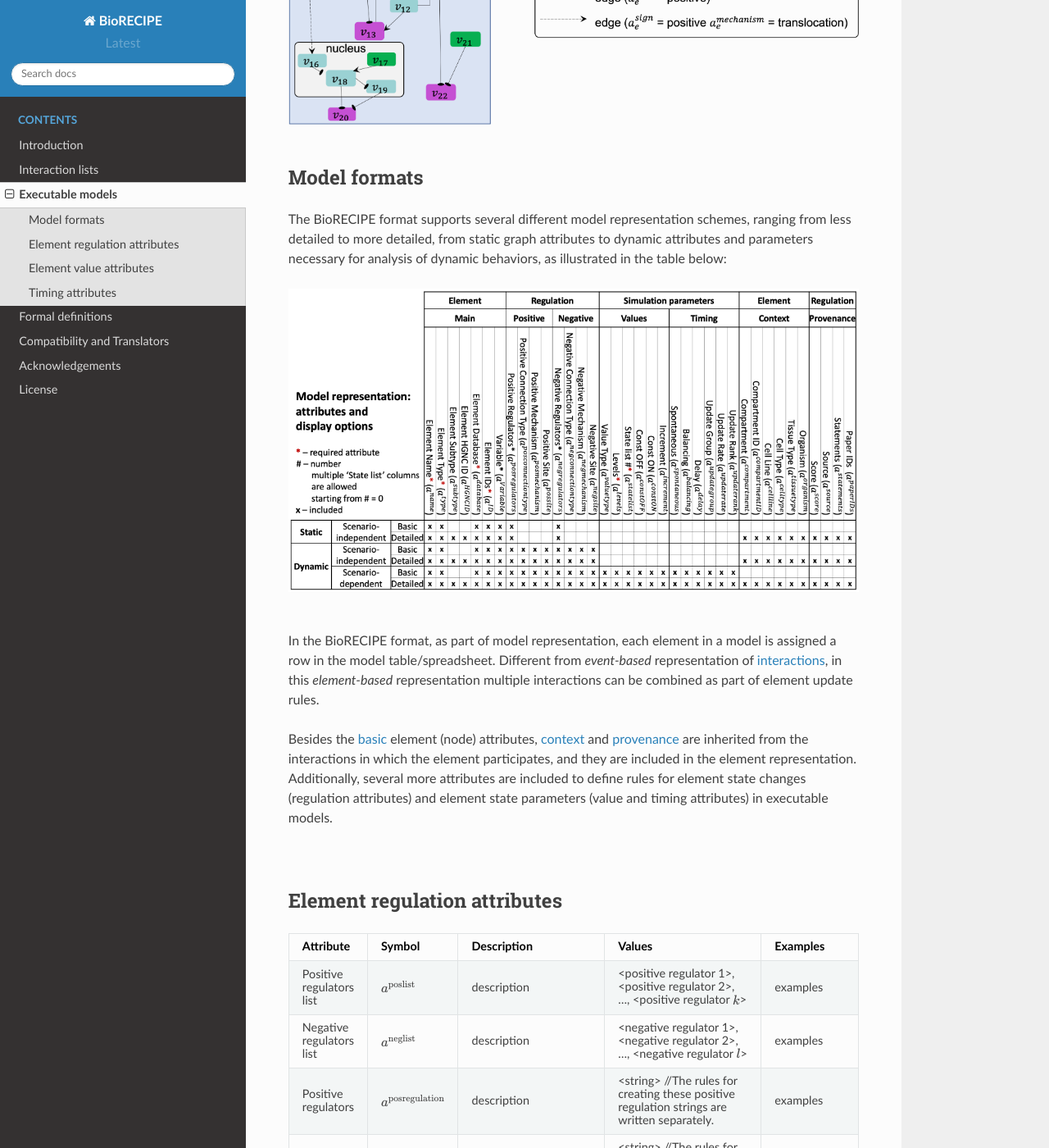
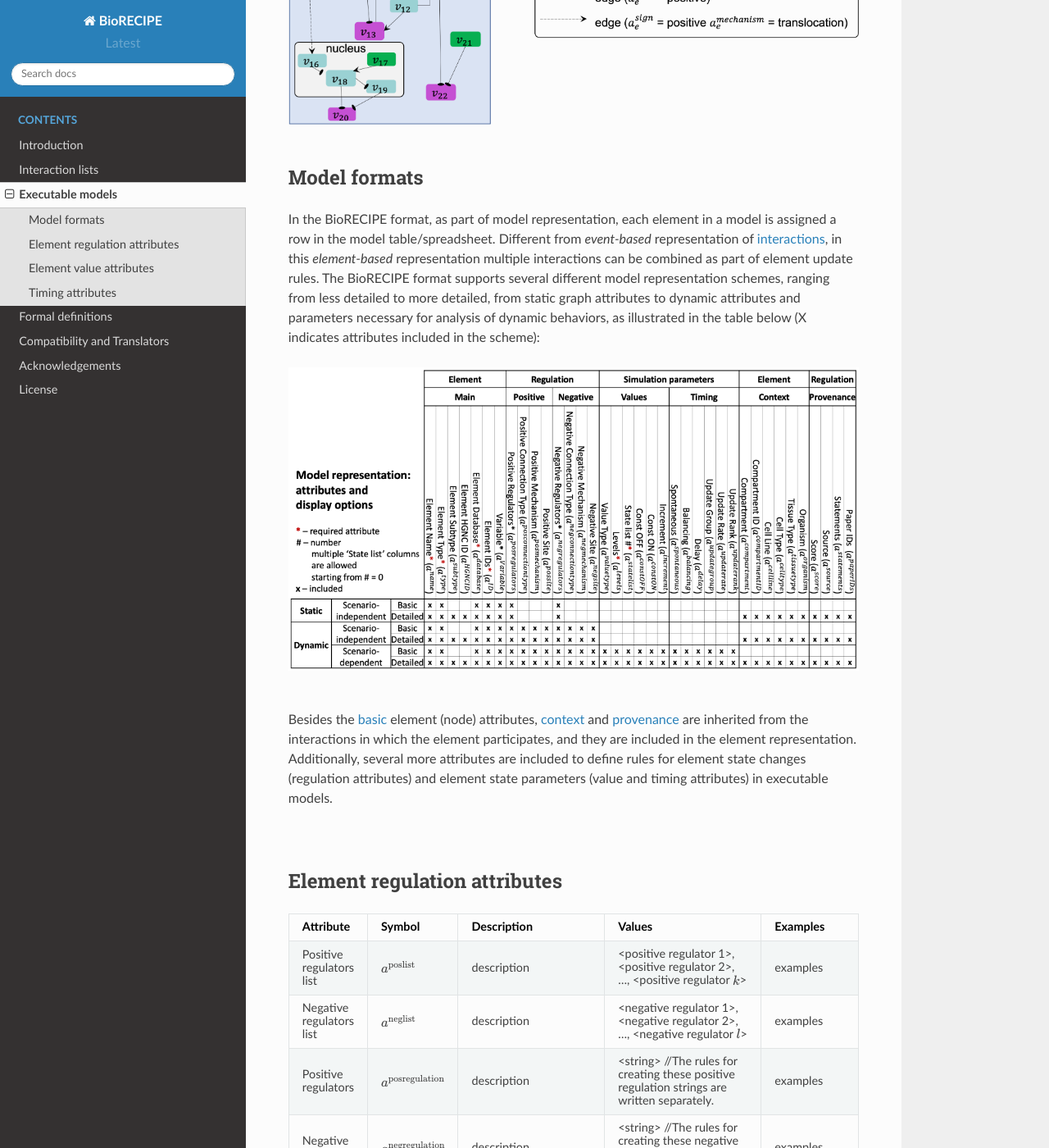
Before and after one commit to pitt-miskov-zivanov-lab/BioRECIPE, a Sphinx documentation site: the page built from docs/model_representation.rst, in a window 1280 px wide and 1400 px high, scrolled down 584 px. Shown: the whole window at 82% size. Built offline with Sphinx 7.4.7 and the Read the Docs theme 2.0.0, drawn with Linux system fonts in a browser that asks for light colours; part of the change alters nothing that is shown.

Commit message:
Update model_representation.rst

```diff
--- a/docs/model_representation.rst
+++ b/docs/model_representation.rst
@@ -15,7 +15,7 @@ A toy example of a model graph, showing input and output nodes, directed edges,
 Model formats
 -------------
 
-The BioRECIPE format supports several different model representation schemes, ranging from less detailed to more detailed, from static graph attributes to dynamic attributes and parameters necessary for analysis of dynamic behaviors, as illustrated in the table below:
+In the BioRECIPE format, as part of model representation, each element in a model is assigned a row in the model table/spreadsheet. Different from *event-based* representation of `interactions <https://melody-biorecipe.readthedocs.io/en/latest/bio_interactions.html#interaction-representation>`_, in this *element-based* representation multiple interactions can be combined as part of element update rules. The BioRECIPE format supports several different model representation schemes, ranging from less detailed to more detailed, from static graph attributes to dynamic attributes and parameters necessary for analysis of dynamic behaviors, as illustrated in the table below (X indicates attributes included in the scheme):
 
 .. figure:: figures/figure_BioRECIPE_model_format.png
     :align: center
@@ -23,7 +23,6 @@ The BioRECIPE format supports several different model representation schemes, ra
 
 |
 
-In the BioRECIPE format, as part of model representation, each element in a model is assigned a row in the model table/spreadsheet. Different from *event-based* representation of `interactions <https://melody-biorecipe.readthedocs.io/en/latest/bio_interactions.html#interaction-representation>`_, in this *element-based* representation multiple interactions can be combined as part of element update rules.
 
 Besides the `basic <https://melody-biorecipe.readthedocs.io/en/latest/bio_interactions.html#id3>`_ element (node) attributes, `context <https://melody-biorecipe.readthedocs.io/en/latest/bio_interactions.html#id5>`_ and `provenance <https://melody-biorecipe.readthedocs.io/en/latest/bio_interactions.html#id6>`_ are inherited from the interactions in which the element participates, and they are included in the element representation. Additionally, several more attributes are included to define rules for element state changes (regulation attributes) and element state parameters (value and timing attributes) in executable models.
 
```
